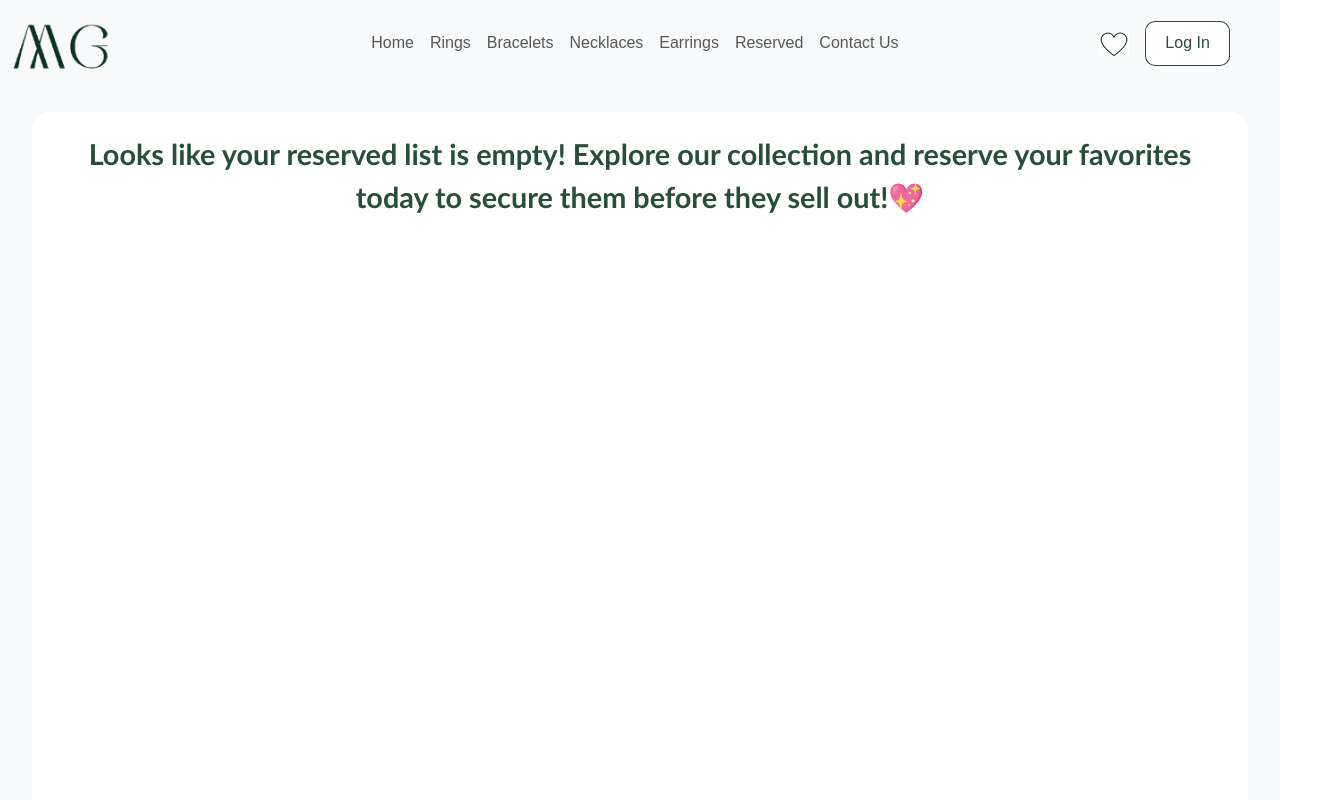
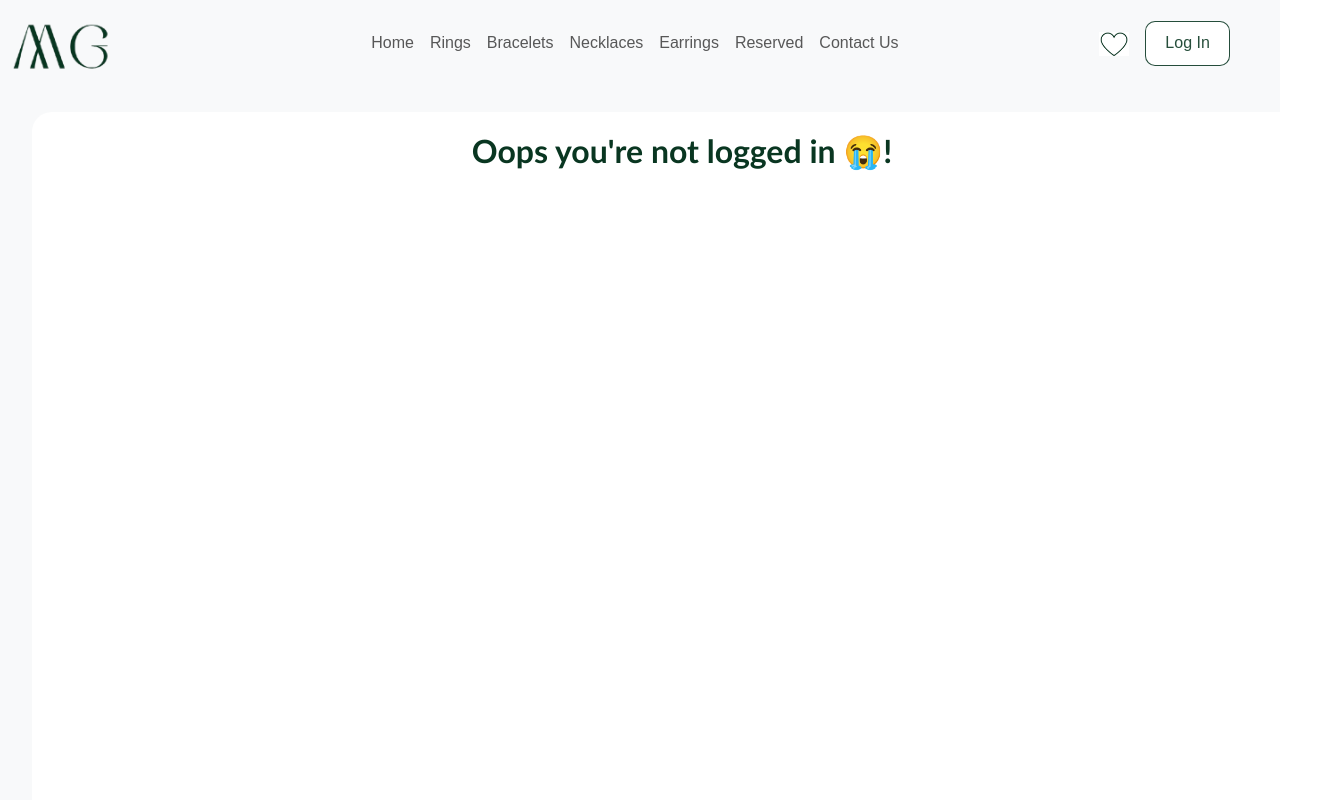
Before and after one commit to mayatarek/MH, a React (Vite) app: page /reserved in a window 1280 px wide. Shown: the top 800 px of the page, 1332 px wide, since content can reach past the window. Built offline with nearby package versions, Linux system fonts and the light colour scheme.

Commit message:
centered

```diff
--- a/src/ProductList/reserved.jsx
+++ b/src/ProductList/reserved.jsx
@@ -48,7 +48,16 @@ function Reserved() {
 
   return (
     <div className="reserved-container">
-      {reservedItems.length > 0 ? (
+       {!user && (
+          <div>
+            <h2
+            style={{color:'#093621',fontWeight:'bold',fontFamily: "'Gill Sans', 'Gill Sans MT', Calibri, 'Trebuchet MS', sans-serif"}}>
+            Oops you're not logged in 😭!
+            </h2>
+
+          </div>
+        )}
+      {user && reservedItems.length > 0 ?(
         <div>
           <h2 className="reserved">Your Reserved Items are Ready! Come Visit Our Store and Claim Them</h2>
           <div className="reservedList">
@@ -61,9 +70,9 @@ function Reserved() {
           ))}
           </div>
         </div>
-      ) : (
+      ) : user && reservedItems.length === 0 ? (
         <p className="reserved">Looks like your reserved list is empty! Explore our collection and reserve your favorites today to secure them before they sell out!💖</p>
-      )}
+      ) :null}
     </div>
   );
 }
--- a/src/WishList/wishlist.jsx
+++ b/src/WishList/wishlist.jsx
@@ -74,15 +74,8 @@ function Wishlist() {
       <div className="wishlist-page">
         {!user && (
           <div>
-            <h2 className="wishlistheader">Looks like you are not logged in</h2>
-            <br />
-            <button>
-              <Link to="/login">Log in</Link>
-            </button>
-            <br />
-            <br></br>
-            <h2 className="wishlistheader">Or go back to the homepage as a guest</h2>
-            <Link to="/homepage" style={{color:'#093621'}}>Continue as guest</Link>
+            <h2 style={{color:'#093621',fontWeight:'bold',fontFamily: "'Gill Sans', 'Gill Sans MT', Calibri, 'Trebuchet MS', sans-serif"}}>Oops you're not logged in 😭! </h2>
+
           </div>
         )}
         {user && listItems.length > 0 && (
@@ -110,11 +103,11 @@ function Wishlist() {
         )}
         {user && listItems.length === 0 && (
           <div>
-            <h3>
+            <h3 style={{color:'#093621',fontWeight:'bold',fontFamily: "'Gill Sans', 'Gill Sans MT', Calibri, 'Trebuchet MS', sans-serif"}}>
               You have not added anything to your wishlist yet :/ Browse our
               products and add what you like to your wishlist using the ♡ icon!
             </h3>
-            <Link to="/homepage">Back to Homepage</Link>
+            <Link to="/homepage" style={{color:'#093621'}}>Back to Homepage</Link>
           </div>
         )}
       </div>
--- a/src/index.css
+++ b/src/index.css
@@ -267,3 +267,14 @@ select {
 {
   color:#093621e1;
 }
+
+
+.reserved-container
+{
+  background-color: white;
+  width: 1300px;
+  padding: 20px;
+  min-height: 100vh;
+  border-radius: 20px;
+  box-sizing: border-box;
+}
```
